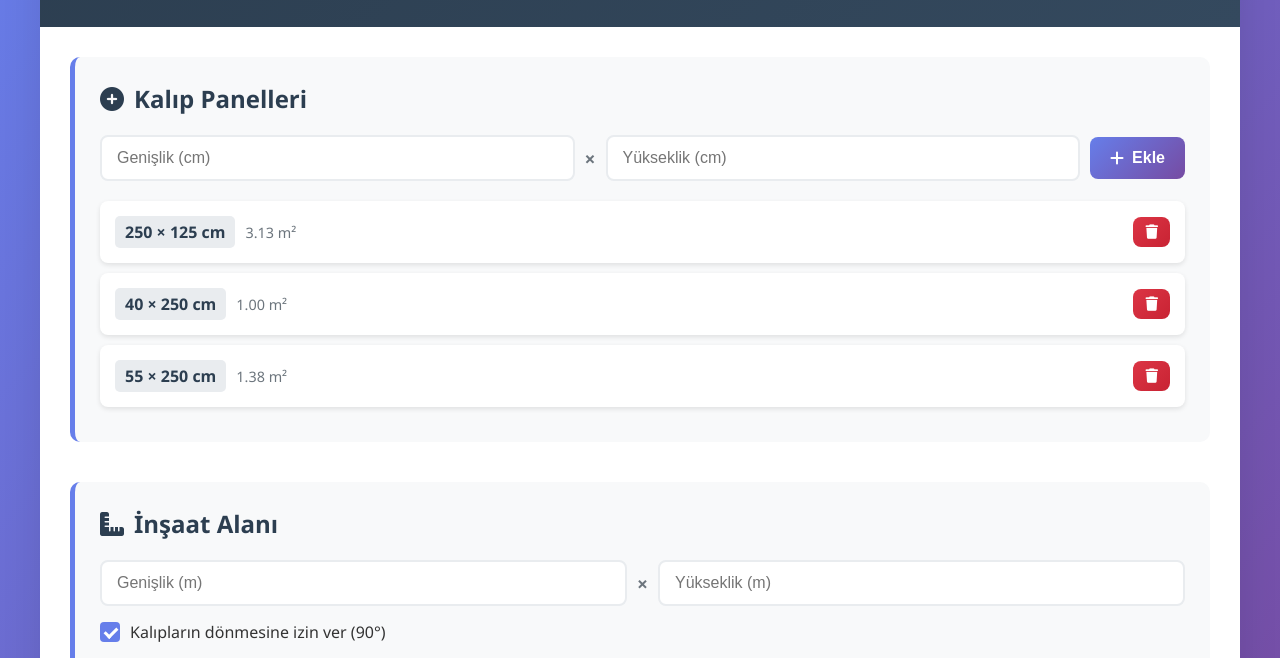
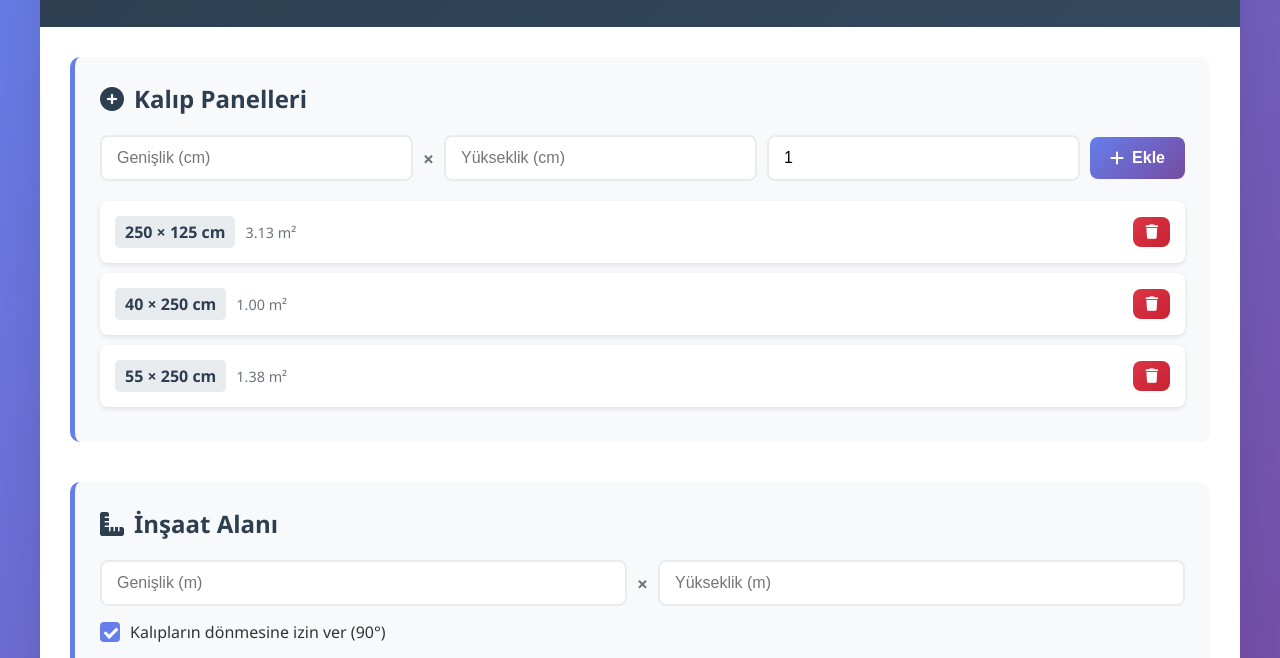
Before and after one commit to Yasin4161/Kalipyerle-tirici, a plain HTML site: page index.html in a window 1280 px wide. Shown: the part 142-800 px from the top of the page. Drawn offline with Linux system fonts and the light colour scheme.

Commit message:
Update index.html

```diff
--- a/index.html
+++ b/index.html
@@ -24,6 +24,7 @@
                         <input type="number" id="panelWidth" placeholder="Genişlik (cm)" min="1" step="1">
                         <span class="input-separator">×</span>
                         <input type="number" id="panelHeight" placeholder="Yükseklik (cm)" min="1" step="1">
+                        <input type="number" id="panelCount" placeholder="Adet" min="1" step="1" value="1">
                         <button id="addPanelBtn" class="btn btn-primary">
                             <i class="fas fa-plus"></i> Ekle
                         </button>
```
